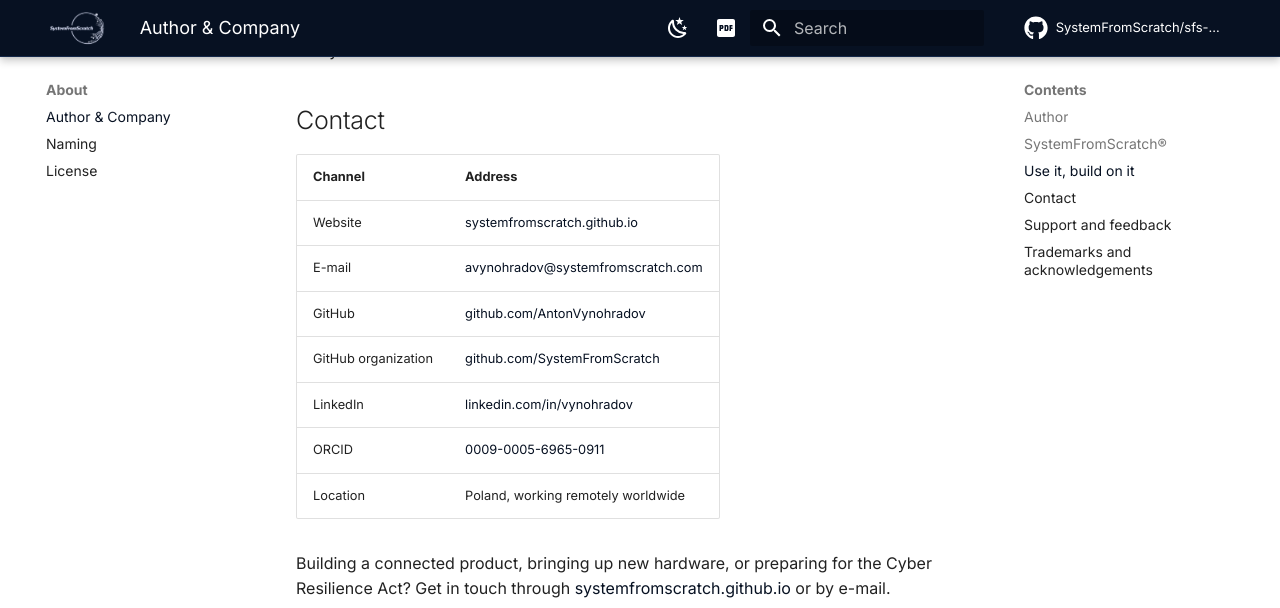
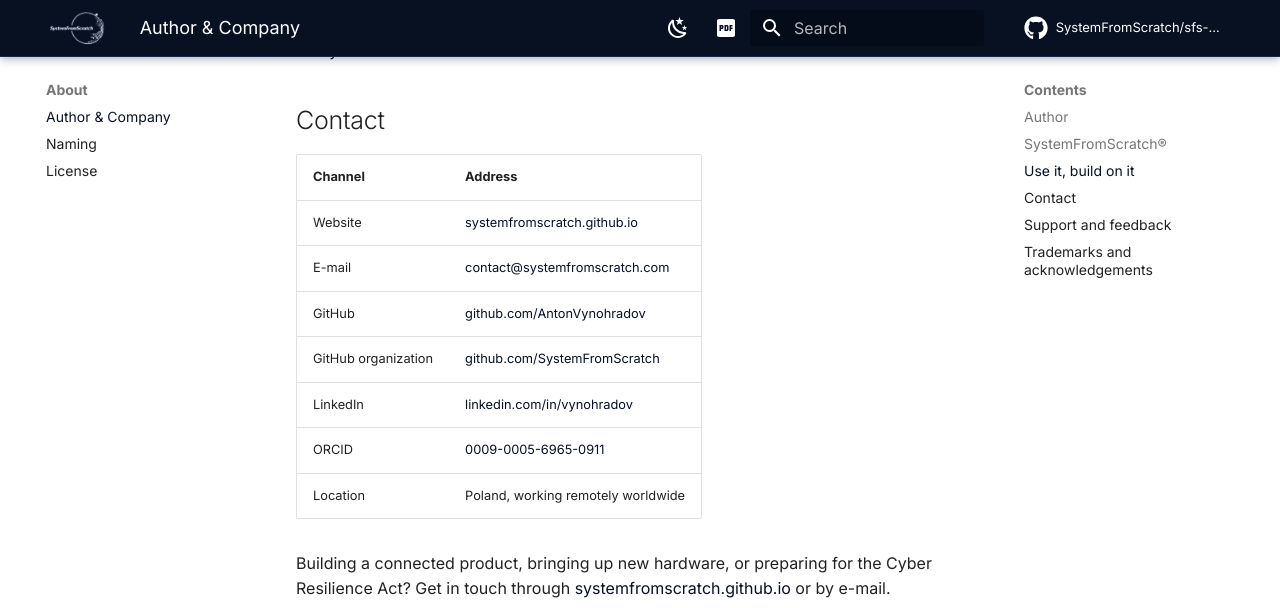
Before and after one commit to SystemFromScratch/sfs-doppelstep, an MkDocs documentation site: the page built from docs/about.md, in a window 1280 px wide and 900 px high, scrolled down 2156 px. Shown: the top 608 px of the window. Built offline with MkDocs 1.6.1 and Material for MkDocs 9.7.7, drawn with Linux system fonts in a browser that asks for light colours; comment, search, counter and statistics services are not loaded.

Commit message:
Update the email address
Signed-off-by: Anton Vynohradov <avynohradov@systemfromscratch.com>

```diff
--- a/docs/about.md
+++ b/docs/about.md
@@ -68,7 +68,7 @@ documented, and every number in this documentation can be re-measured from the s
 | Channel | Address |
 | --- | --- |
 | Website | [systemfromscratch.github.io](https://systemfromscratch.github.io/) |
-| E-mail | [avynohradov@systemfromscratch.com](mailto:avynohradov@systemfromscratch.com) |
+| E-mail | [contact@systemfromscratch.com](mailto:contact@systemfromscratch.com) |
 | GitHub | [github.com/AntonVynohradov](https://github.com/AntonVynohradov) |
 | GitHub organization | [github.com/SystemFromScratch](https://github.com/SystemFromScratch) |
 | LinkedIn | [linkedin.com/in/vynohradov](https://www.linkedin.com/in/vynohradov) |
--- a/tools/docs/build_manual.py
+++ b/tools/docs/build_manual.py
@@ -6,7 +6,7 @@
 #              settings from mkdocs.yml -> extra.manual).
 #
 # Author:      Anton Vynohradov
-# Email:       avynohradov@systemfromscratch.com
+# Email:       contact@systemfromscratch.com
 #
 # License:     Apache License 2.0
 # Copyright (c) 2026 Anton Vynohradov
@@ -52,7 +52,7 @@ sys.path.insert(0, HERE)
 
 AUTHOR = "Anton Vynohradov"
 COMPANY = "SystemFromScratch&reg;"
-EMAIL = "avynohradov@systemfromscratch.com"
+EMAIL = "contact@systemfromscratch.com"
 ORCID = "0009-0005-6965-0911"
 BRAND_LOGO = "assets/images/brand/systemfromscratch-logo-on-dark.png"
 
--- a/tools/docs/diagrams.py
+++ b/tools/docs/diagrams.py
@@ -6,7 +6,7 @@
 #                  python tools/docs/diagrams.py
 #
 # Author:      Anton Vynohradov
-# Email:       avynohradov@systemfromscratch.com
+# Email:       contact@systemfromscratch.com
 # License:     Apache License 2.0
 # Copyright (c) 2026 Anton Vynohradov
 #
--- a/tools/docs/svgkit.py
+++ b/tools/docs/svgkit.py
@@ -7,7 +7,7 @@
 #              Import it from tools/docs/diagrams.py.
 #
 # Author:      Anton Vynohradov
-# Email:       avynohradov@systemfromscratch.com
+# Email:       contact@systemfromscratch.com
 # License:     Apache License 2.0
 #
 # SPDX-License-Identifier: Apache-2.0
```
Also changed, not shown: README.md (+1 -1 lines), SECURITY.md (+1 -1 lines), 1 other file.
